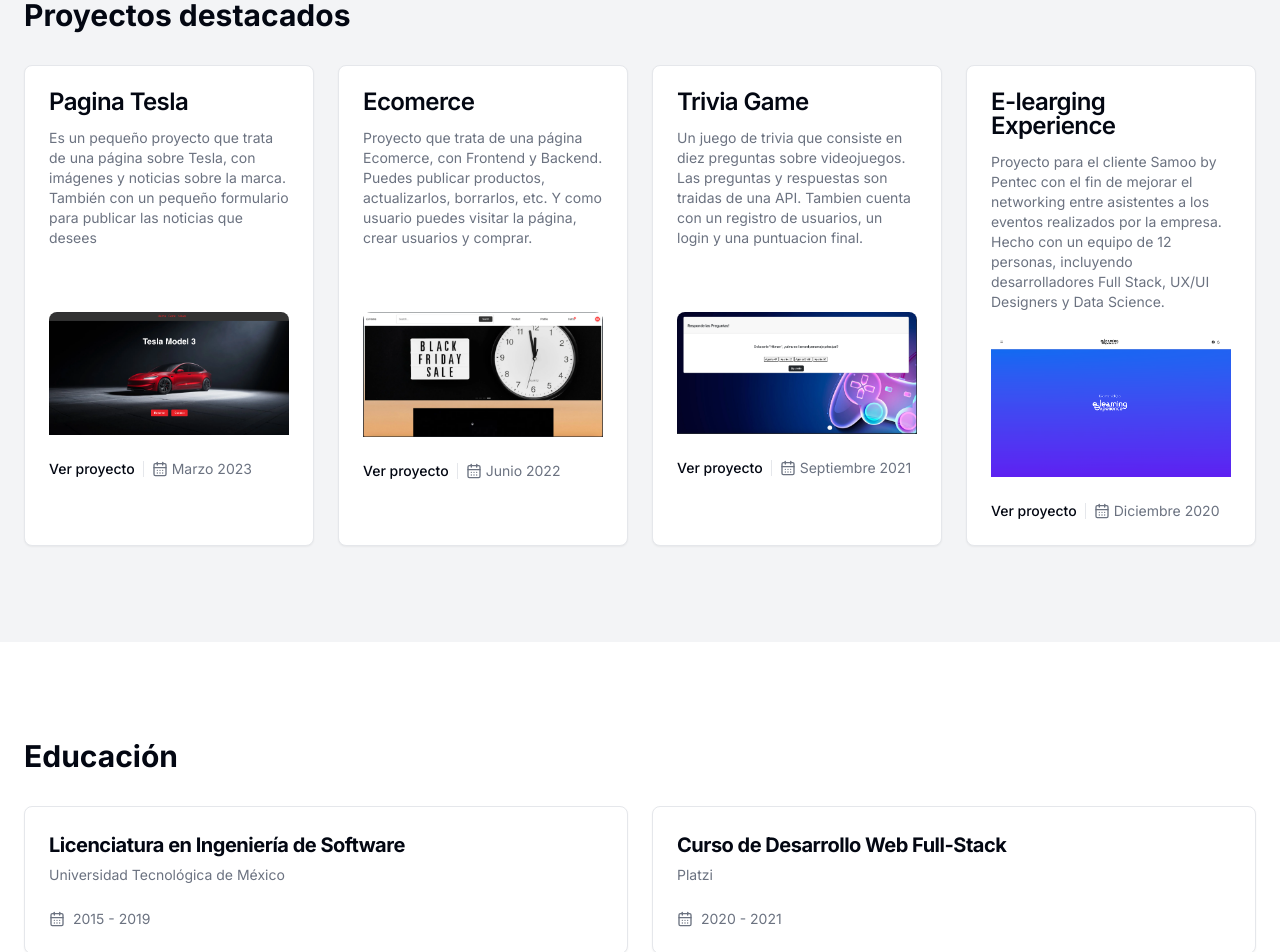
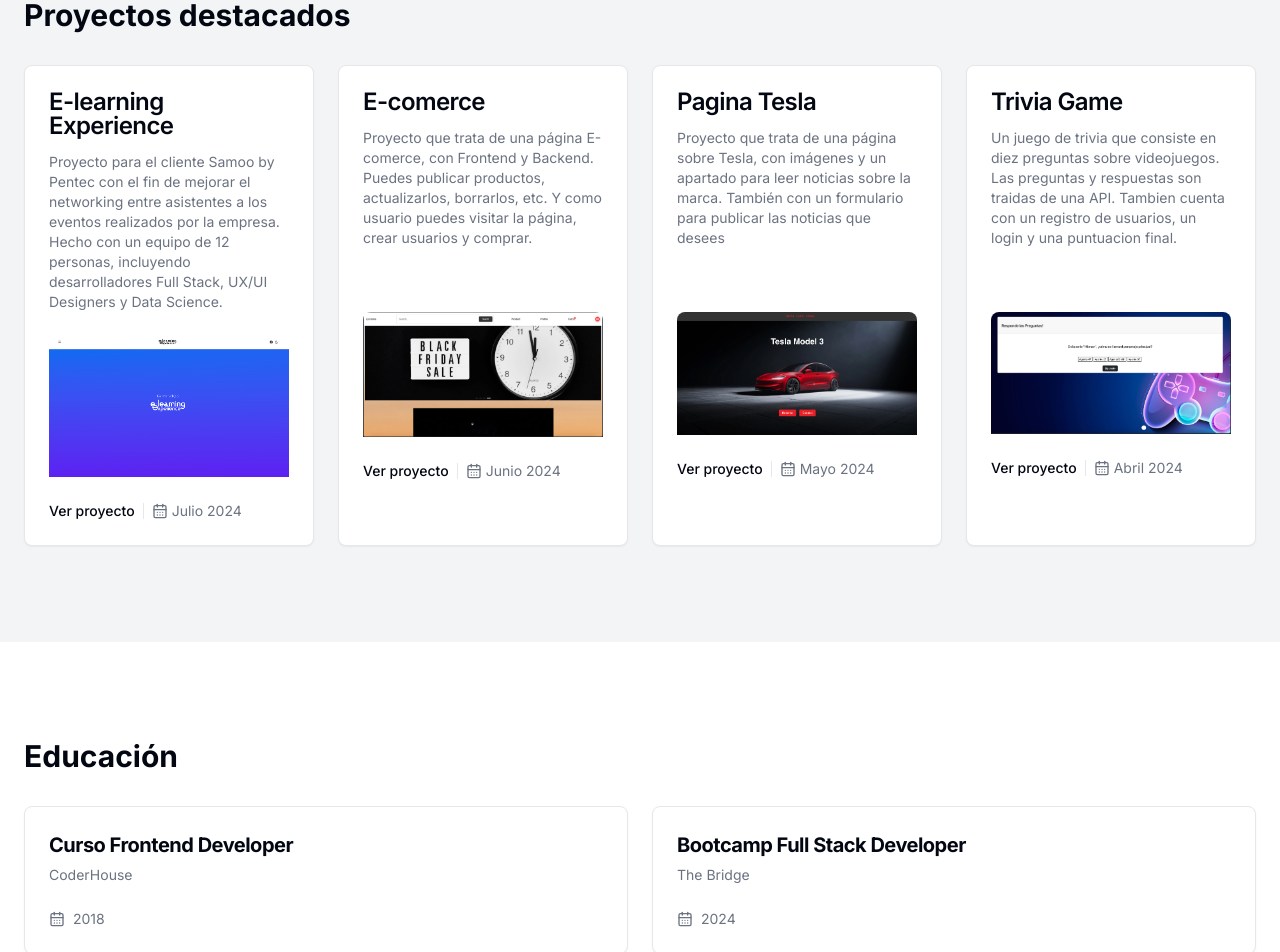
Before and after one commit to AgusCorrales/NewPortfolio, a Next.js app: page / in a window 1280 px wide. Shown: the part 580-1532 px from the top of the page. Built offline with nearby package versions, Linux system fonts and the light colour scheme.

Commit message:
Update fotos y texto

```diff
--- a/src/components/component/Portfolio.jsx
+++ b/src/components/component/Portfolio.jsx
@@ -98,8 +98,60 @@
             <div className="grid grid-cols-1 md:grid-cols-2 lg:grid-cols-4 gap-6">
               <Card>
                 <CardHeader>
+                  <CardTitle className="mb-2">E-learning Experience</CardTitle>
+                  <CardDescription>Proyecto para el cliente Samoo by Pentec con el fin de mejorar el networking entre asistentes a los eventos realizados por la empresa. Hecho con un equipo de 12 personas, incluyendo desarrolladores Full Stack, UX/UI Designers y Data Science.</CardDescription>
+                </CardHeader>
+                <CardContent>
+                  <Image
+                    src="/E-learning.png"
+                    width="500"
+                    height="500"
+                    alt="Imagen del proyecto 4"
+                    className="rounded-t-lg" />
+                </CardContent>
+                <CardFooter>
+                  <div className="flex items-center gap-2">
+                    <Link href="https://github.com/sentobc13/Front-Proyecto-Final-Tripulaciones" className="text-sm font-medium hover:underline" prefetch={false}>
+                      Ver proyecto
+                    </Link>
+                    <Separator orientation="vertical" className="h-4" />
+                    <div className="flex items-center gap-1 text-sm text-muted-foreground">
+                      <CalendarDaysIcon className="w-4 h-4" />
+                      <span>Julio 2024</span>
+                    </div>
+                  </div>
+                </CardFooter>
+              </Card>
+              <Card>
+                <CardHeader>
+                  <CardTitle className="mb-2">E-comerce</CardTitle>
+                  <CardDescription>Proyecto que trata de una página E-comerce, con Frontend y Backend. Puedes publicar productos, actualizarlos, borrarlos, etc. Y como usuario puedes visitar la página, crear usuarios y comprar.</CardDescription>
+                </CardHeader>
+                <CardContent>
+                  <Image
+                    src="/Ecomerce.png"
+                    width="500"
+                    height="300"
+                    alt="Imagen del proyecto 2"
+                    className="rounded-t-lg mt-10" />
+                </CardContent>
+                <CardFooter>
+                  <div className="flex items-center gap-2">
+                    <Link href="https://github.com/AgusCorrales/ProyectoReactEcomerce" className="text-sm font-medium hover:underline" prefetch={false}>
+                      Ver proyecto
+                    </Link>
+                    <Separator orientation="vertical" className="h-4" />
+                    <div className="flex items-center gap-1 text-sm text-muted-foreground">
+                      <CalendarDaysIcon className="w-4 h-4" />
+                      <span>Junio 2024</span>
+                    </div>
+                  </div>
+                </CardFooter>
+              </Card>
+              <Card>
+                <CardHeader>
                   <CardTitle className="mb-2">Pagina Tesla</CardTitle>
-                  <CardDescription>Es un pequeño proyecto que trata de una página sobre Tesla, con imágenes y noticias sobre la marca. También con un pequeño formulario para publicar las noticias que desees</CardDescription>
+                  <CardDescription>Proyecto que trata de una página sobre Tesla, con imágenes y un apartado para leer noticias sobre la marca. También con un formulario para publicar las noticias que desees</CardDescription>
                 </CardHeader>
                 <CardContent>
                   <Image
@@ -117,33 +169,7 @@
                     <Separator orientation="vertical" className="h-4" />
                     <div className="flex items-center gap-1 text-sm text-muted-foreground">
                       <CalendarDaysIcon className="w-4 h-4" />
-                      <span>Marzo 2023</span>
-                    </div>
-                  </div>
-                </CardFooter>
-              </Card>
-              <Card>
-                <CardHeader>
-                  <CardTitle className="mb-2">Ecomerce</CardTitle>
-                  <CardDescription>Proyecto que trata de una página Ecomerce, con Frontend y Backend. Puedes publicar productos, actualizarlos, borrarlos, etc. Y como usuario puedes visitar la página, crear usuarios y comprar.</CardDescription>
-                </CardHeader>
-                <CardContent>
-                  <Image
-                    src="/Ecomerce.png"
-                    width="500"
-                    height="300"
-                    alt="Imagen del proyecto 2"
-                    className="rounded-t-lg mt-10" />
-                </CardContent>
-                <CardFooter>
-                  <div className="flex items-center gap-2">
-                    <Link href="https://github.com/AgusCorrales/ProyectoReactEcomerce" className="text-sm font-medium hover:underline" prefetch={false}>
-                      Ver proyecto
-                    </Link>
-                    <Separator orientation="vertical" className="h-4" />
-                    <div className="flex items-center gap-1 text-sm text-muted-foreground">
-                      <CalendarDaysIcon className="w-4 h-4" />
-                      <span>Junio 2022</span>
+                      <span>Mayo 2024</span>
                     </div>
                   </div>
                 </CardFooter>
@@ -170,37 +196,12 @@
                     <Separator orientation="vertical" className="h-4" />
                     <div className="flex items-center gap-1 text-sm text-muted-foreground">
                       <CalendarDaysIcon className="w-4 h-4" />
-                      <span>Septiembre 2021</span>
+                      <span>Abril 2024</span>
                     </div>
                   </div>
                 </CardFooter>
               </Card>
-              <Card>
-                <CardHeader>
-                  <CardTitle className="mb-2">E-learging Experience</CardTitle>
-                  <CardDescription>Proyecto para el cliente Samoo by Pentec con el fin de mejorar el networking entre asistentes a los eventos realizados por la empresa. Hecho con un equipo de 12 personas, incluyendo desarrolladores Full Stack, UX/UI Designers y Data Science.</CardDescription>
-                </CardHeader>
-                <CardContent>
-                  <Image
-                    src="/E-learning.png"
-                    width="300"
-                    height="300"
-                    alt="Imagen del proyecto 4"
-                    className="rounded-t-lg" />
-                </CardContent>
-                <CardFooter>
-                  <div className="flex items-center gap-2">
-                    <Link href="https://github.com/sentobc13/Front-Proyecto-Final-Tripulaciones" className="text-sm font-medium hover:underline" prefetch={false}>
-                      Ver proyecto
-                    </Link>
-                    <Separator orientation="vertical" className="h-4" />
-                    <div className="flex items-center gap-1 text-sm text-muted-foreground">
-                      <CalendarDaysIcon className="w-4 h-4" />
-                      <span>Diciembre 2020</span>
-                    </div>
-                  </div>
-                </CardFooter>
-              </Card>
+
             </div>
           </div>
         </section>
@@ -210,25 +211,25 @@
             <div className="grid grid-cols-1 md:grid-cols-2 gap-6">
               <Card>
                 <CardHeader>
-                  <CardTitle className="text-lg font-bold md:text-xl">Licenciatura en Ingeniería de Software</CardTitle>
-                  <CardDescription>Universidad Tecnológica de México</CardDescription>
+                  <CardTitle className="text-lg font-bold md:text-xl">Curso Frontend Developer</CardTitle>
+                  <CardDescription>CoderHouse</CardDescription>
                 </CardHeader>
                 <CardContent>
                   <div className="flex items-center gap-2 text-sm text-muted-foreground">
                     <CalendarDaysIcon className="w-4 h-4" />
-                    <span>2015 - 2019</span>
+                    <span>2018</span>
                   </div>
                 </CardContent>
               </Card>
               <Card>
                 <CardHeader>
-                  <CardTitle className="text-lg font-bold md:text-xl">Curso de Desarrollo Web Full-Stack</CardTitle>
-                  <CardDescription>Platzi</CardDescription>
+                  <CardTitle className="text-lg font-bold md:text-xl">Bootcamp Full Stack Developer </CardTitle>
+                  <CardDescription>The Bridge</CardDescription>
                 </CardHeader>
                 <CardContent>
                   <div className="flex items-center gap-2 text-sm text-muted-foreground">
                     <CalendarDaysIcon className="w-4 h-4" />
-                    <span>2020 - 2021</span>
+                    <span>2024</span>
                   </div>
                 </CardContent>
               </Card>
@@ -250,6 +251,14 @@
               <div className="flex flex-col items-center gap-2">
                 <CodepenIcon className="w-8 h-8" />
                 <span className="text-sm font-medium">React</span>
+              </div>
+              <div className="flex flex-col items-center gap-2">
+                <CodepenIcon className="w-8 h-8" />
+                <span className="text-sm font-medium">Vue</span>
+              </div>
+              <div className="flex flex-col items-center gap-2">
+                <CodepenIcon className="w-8 h-8" />
+                <span className="text-sm font-medium">Angular</span>
               </div>
               <div className="flex flex-col items-center gap-2">
                 <CodepenIcon className="w-8 h-8" />
```
Also changed, not shown: public/E-learning2.png (added). Lines whose indentation alone changed are shown as unchanged.
